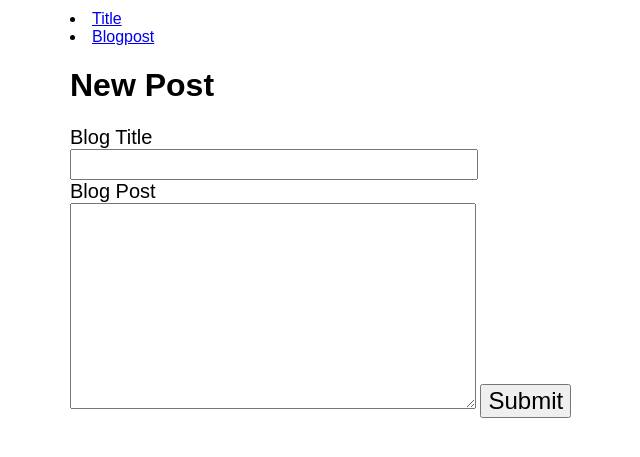
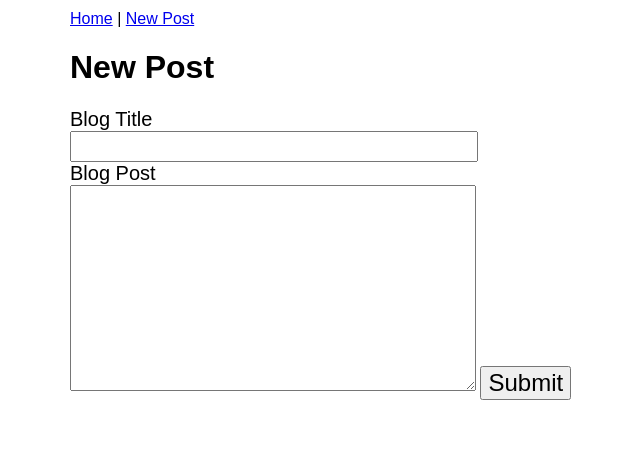
Before and after one commit to ElleDennis/build-a-blog, a Python web app: template templates/newpost.html in a window 1280 px wide. Shown: the top 457 px of the page, without its empty margins (170-810 px from the left). Run offline with Jinja, Linux system fonts and the light colour scheme; the template is opened without the code that fills it, so the values that code supplies are empty.

Commit message:
Adding files

```diff
--- a/templates/base.html
+++ b/templates/base.html
@@ -3,6 +3,7 @@
 <html>
   <head>
      <title>Build a Blog</title>
+
 
      <style type="text/css">
         body {
@@ -46,12 +47,23 @@
             font-weight: bold;
             font-size: 20px;
         }
+        ul {
+            list-style-type: none;
+            margin: 0;
+            padding: 0;
+        }
 
+        li {
+            display: inline;
+        }
       </style>
       <body>
-
-<li><a href="/displaypost">Title</a></li>
-<li><a href="/displaypost">Blogpost</a></li>
+          <ul>
+              <ul id="menu">
+                <li><a href="/mainblog">Home</a></li>
+                <li> | </>
+                <li><a href="/newpost">New Post</a></li>
+              </ul>
 
     <div id="content">
     {% block content %}
--- a/templates/mainblog.html
+++ b/templates/mainblog.html
@@ -1,15 +1,15 @@
 {% extends "base.html" %}
 
 {% block content %}
+
 <h1>Blog</h1>
 
  {% for blogpost in blogposts %}
 
         <div class="blogpost">
-            <div class="blogpost-title>{{blogpost.title}}</div>
+            <div class="blogpost-title"><a href="/displaypost/{{ blogpost.key().id() }}">{{blogpost.title}}</a></div>
+            <pre class="blogpost-body">{{blogpost.blogpost}}</pre>
 
-            <pre class="blogpost-body>{{blogpost.blogpost}}</pre>
-            <a href="/displaypost/{{ blogpost.key().id() }}">link</a>
         </div>
  {% endfor %}
 
--- a/templates/newpost.html
+++ b/templates/newpost.html
@@ -14,7 +14,9 @@
          <div>Blog Post</div>
     </label>
          <textarea name="blogpost">{{new_blogpost}}</textarea>
+
     <input type="submit">
+    <div class="error">{{ error }}</div>
 </form>
 
 
```
Also changed, not shown: templates/displaypost.html (+15 -2 lines).
